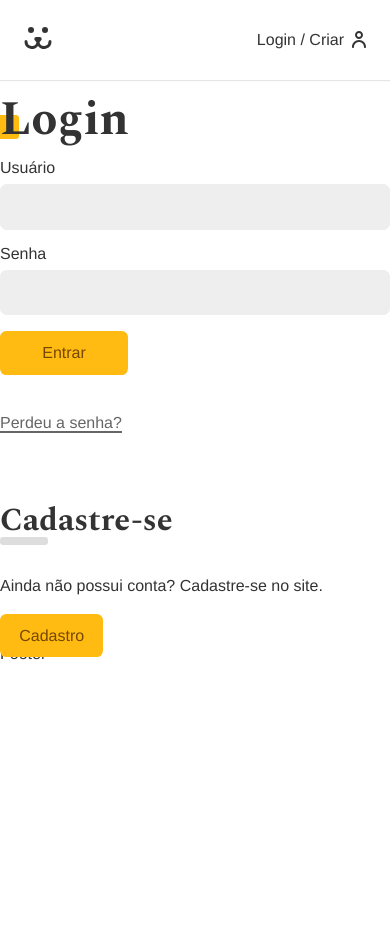
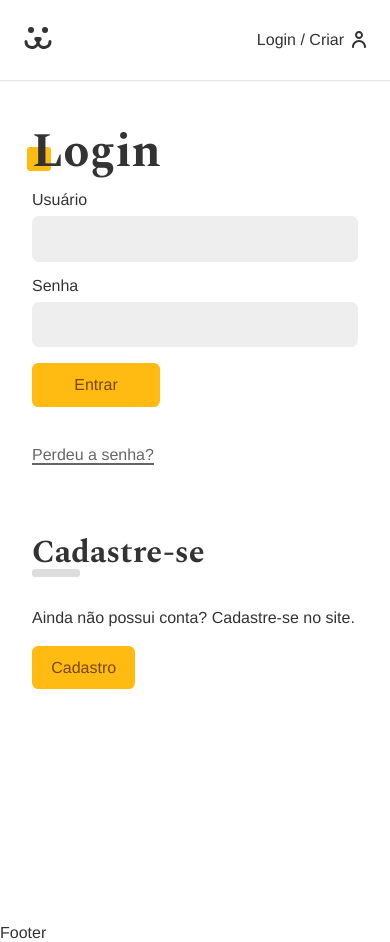
Before and after one commit to Rafael-Mota-Moraes/dogs, a React (Vite) app: page /login in a window 390 px wide. Before the commit the page ends 844 px from the top, so only its background shows below. Built offline with nearby package versions, Linux system fonts and the light colour scheme.

Commit message:
Login Background

```diff
--- a/src/components/Login/Login.jsx
+++ b/src/components/Login/Login.jsx
@@ -5,6 +5,7 @@
 import LoginPasswordLost from "./LoginPasswordLost";
 import LoginPasswordReset from "./LoginPasswordReset";
 import { UserContext } from "../../UserContext";
+import styles from "./Login.module.css";
 
 const Login = () => {
   const { login } = React.useContext(UserContext);
@@ -15,12 +16,16 @@
   }
 
   return (
+    <section className={styles.login}>
+      <div className={styles.forms}>
         <Routes>
           <Route path="/" element={<LoginForm />} />
           <Route path="criar" element={<LoginCreate />} />
           <Route path="perdeu" element={<LoginPasswordLost />} />
           <Route path="resetar" element={<LoginPasswordReset />} />
         </Routes>
+      </div>
+    </section>
   );
 };
 
--- /dev/null
+++ b/src/components/Login/Login.module.css
@@ -0,0 +1,29 @@
+.login {
+  display: grid;
+  grid-template-columns: 1fr 1fr;
+  min-height: 100vh;
+  gap: 2rem;
+}
+
+.login::before {
+  display: block;
+  content: "";
+  background: url("../../Assets/login.jpg") no-repeat center center;
+  background-size: cover;
+}
+
+.forms {
+  max-width: 30rem;
+  padding: 2rem;
+}
+
+@media (max-width: 40rem) {
+  .login {
+    grid-template-columns: 1fr;
+  }
+
+  .login::before {
+    display: none;
+    max-width: 100%;
+  }
+}
```
Lines whose indentation alone changed are shown as unchanged.
